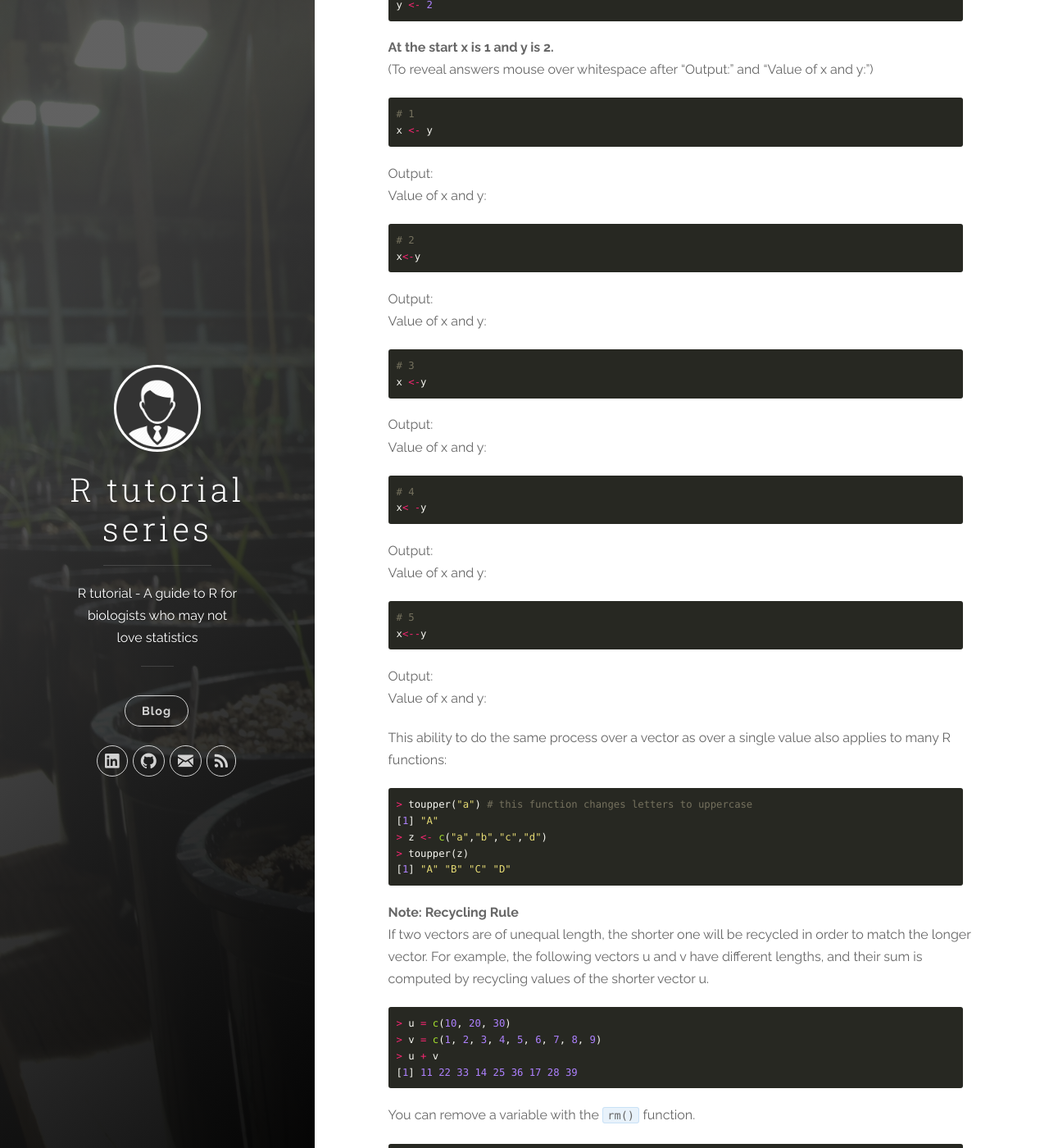
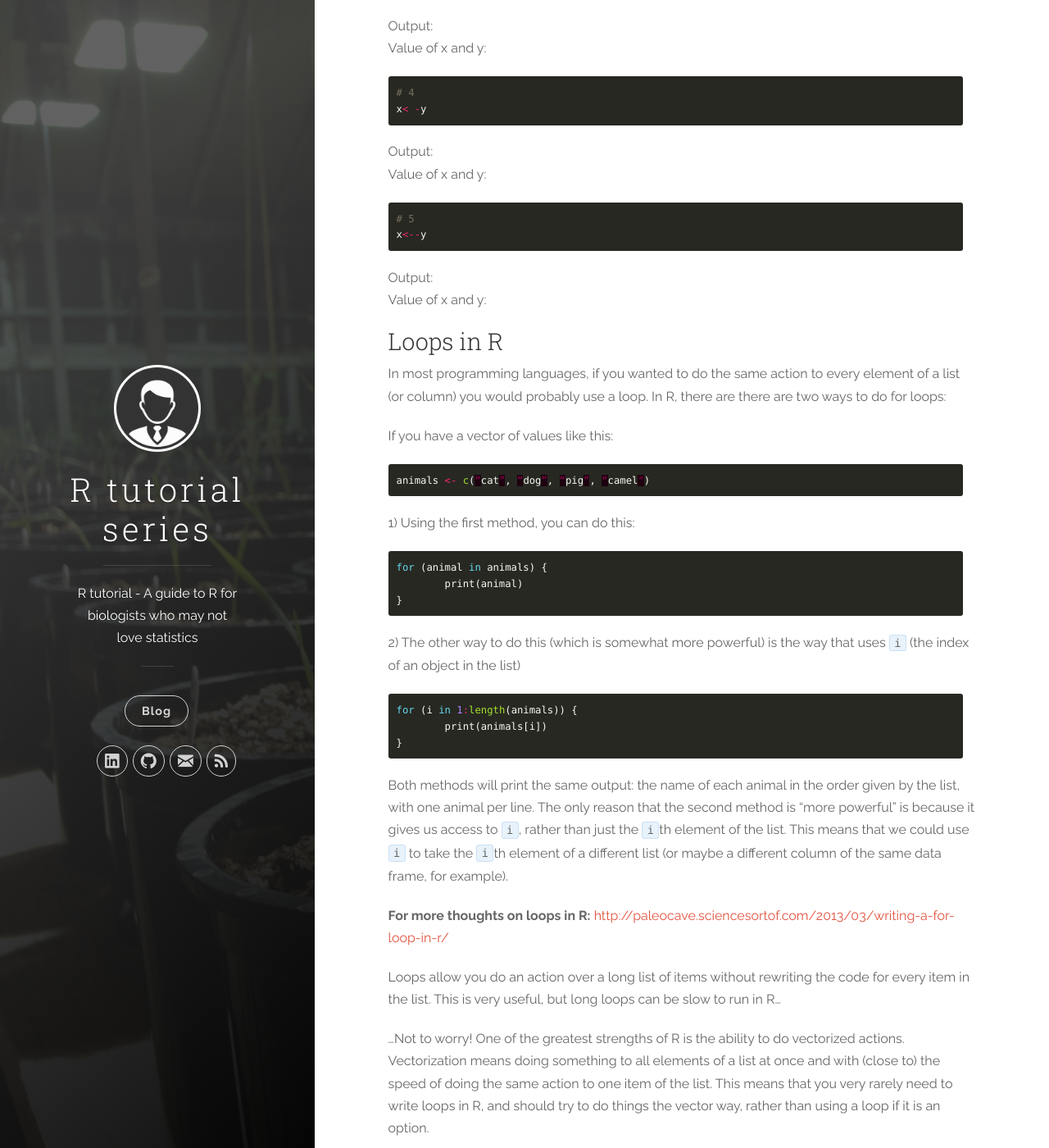
Before and after one commit to bakuhatsu/Rsite, a Jekyll site: the page built from _posts/2016-04-14-Getting-started-with-R.markdown, in a window 1280 px wide and 1400 px high, scrolled down 8271 px. Shown: the whole window at 82% size. Built offline with Jekyll 4.4.1, drawn with Linux system fonts in a browser that asks for light colours; nearby versions of some CDN libraries; some of the changed text lies outside the part shown.

Commit message:
Added section about loops

````diff
--- a/_posts/2016-04-14-Getting-started-with-R.markdown
+++ b/_posts/2016-04-14-Getting-started-with-R.markdown
@@ -153,25 +153,6 @@ totalWithTax <- total * (1 + taxRate/100)
 print(totalTaxRate)
 ```
 
-
-### Vector math in R ###
-
-One of the great benefits of R over some other programming languages is the ability to apply a command to a vector as easily as to a single variable.  For example (`>` indicates running these commands in the interpreter):
-
-```r
-> x <- 1
-> y <- 2
-> x + y
-[1] 3
-> x <- c(1,2,3) # a vector of 3 numbers
-> x + y
-[1] 3 4 5
-> y <- c(3,2,1) # now both x and y are vectors
-> x + y
-[1] 4 4 4
-```
-As you can see, we can add 1 and 2 to get three, **or** add 1 to each of the three numbers in the second case to get 3, 4, and 5, **or** we can add two sets of three numbers to each other.  These same rules apply for other mathematical operations.
-
 **Note: Be careful of spaces**
 Compared to some other programming languages R is pretty flexible in accepting the way that you format your text, but occasionally if you put spaces in the wrong spot you can get very different results, try to be consistent for easy-to-read code and to minimize mistakes due to unindended commands.  A `<-` is use for assigning values, but a `-` can be a negative sign and a `<` can be a less than sign if they have a space in between.
 
@@ -219,6 +200,60 @@ x<--y
 ```
 Output: **<span class="spoiler"><span>no output</span></span>**
 Value of x and y: **<span class="spoiler"><span>x is -2 and y is 2</span></span>**
+
+
+### Loops in R ###
+
+In most programming languages, if you wanted to do the same action to every element of a list (or column) you would probably use a loop.  In R, there are there are two ways to do for loops:
+
+If you have a vector of values like this:
+
+```r
+animals <- c(“cat”, “dog”, “pig”, “camel")
+```
+
+1) Using the first method, you can do this:
+
+```r
+for (animal in animals) {
+	print(animal)
+}
+```
+
+2) The other way to do this (which is somewhat more powerful) is the way that uses `i` (the index of an object in the list)
+
+```r
+for (i in 1:length(animals)) {
+	print(animals[i])
+}
+```
+
+Both methods will print the same output: the name of each animal in the order given by the list, with one animal per line.  The only reason that the second method is "more powerful" is because it gives us access to `i`, rather than just the `i`<sup>th</sup> element of the list.  This means that we could use `i` to take the `i`<sup>th</sup> element of a different list (or maybe a different column of the same data frame, for example).
+
+**For more thoughts on loops in R:**
+[http://paleocave.sciencesortof.com/2013/03/writing-a-for-loop-in-r/](http://paleocave.sciencesortof.com/2013/03/writing-a-for-loop-in-r/)
+
+Loops allow you do an action over a long list of items without rewriting the code for every item in the list.  This is very useful, but long loops can be slow to run in R...
+
+...Not to worry!  One of the greatest strengths of R is the ability to do vectorized actions.  Vectorization means doing something to all elements of a list at once and with (close to) the speed of doing the same action to one item of the list.  This means that you very rarely need to write loops in R, and should try to do things the vector way, rather than using a loop if it is an option.
+
+### Vectorization in R ###
+
+One of the great benefits of R over some other programming languages is the ability to apply a command to a vector as easily as to a single variable.  For example (`>` indicates running these commands in the interpreter):
+
+```r
+> x <- 1
+> y <- 2
+> x + y
+[1] 3
+> x <- c(1,2,3) # a vector of 3 numbers
+> x + y
+[1] 3 4 5
+> y <- c(3,2,1) # now both x and y are vectors
+> x + y
+[1] 4 4 4
+```
+As you can see, we can add 1 and 2 to get three, **or** add 1 to each of the three numbers in the second case to get 3, 4, and 5, **or** we can add two sets of three numbers to each other.  These same rules apply for other mathematical operations.
 
 This ability to do the same process over a vector as over a single value also applies to many R functions:
 
````
